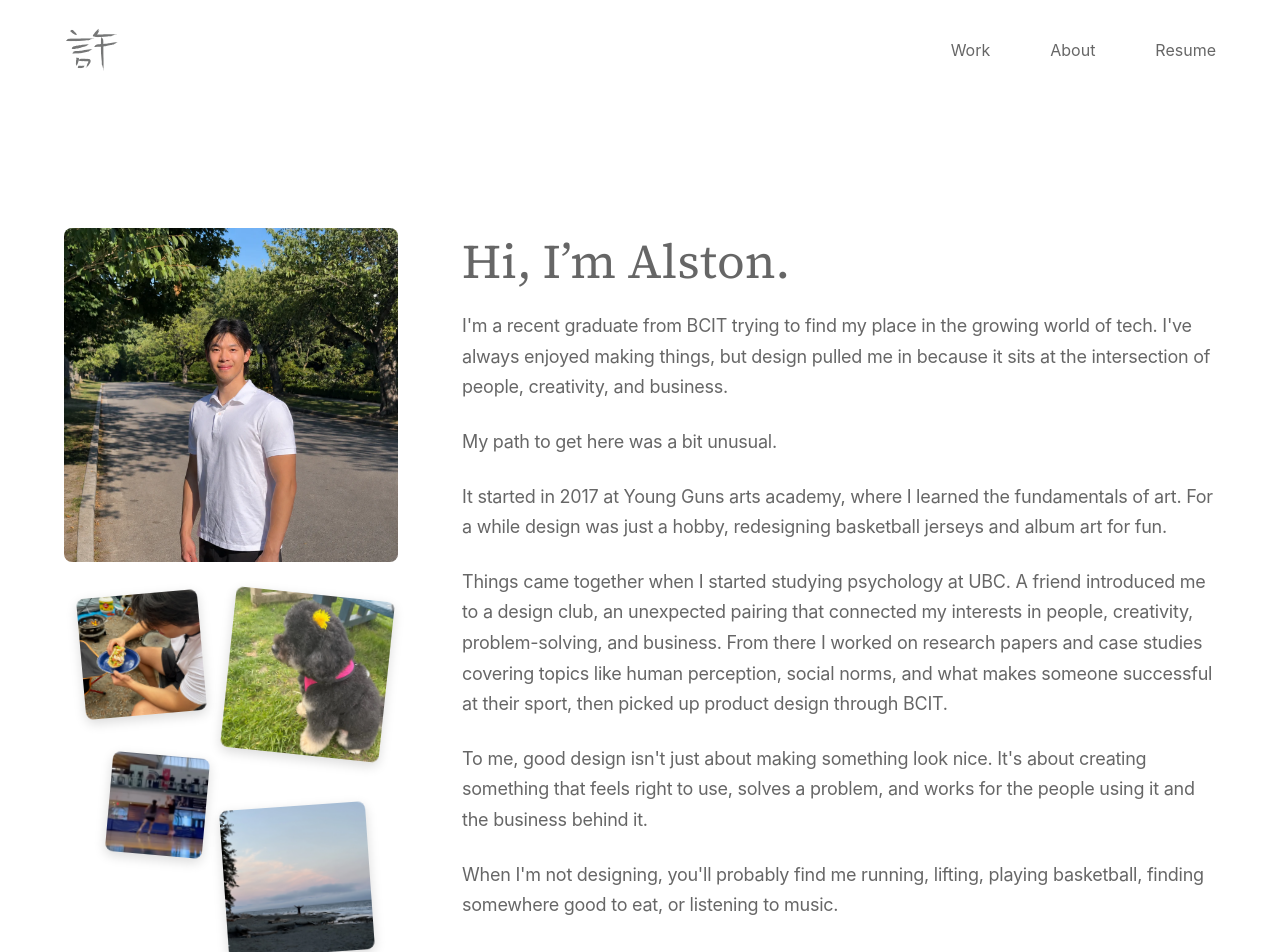
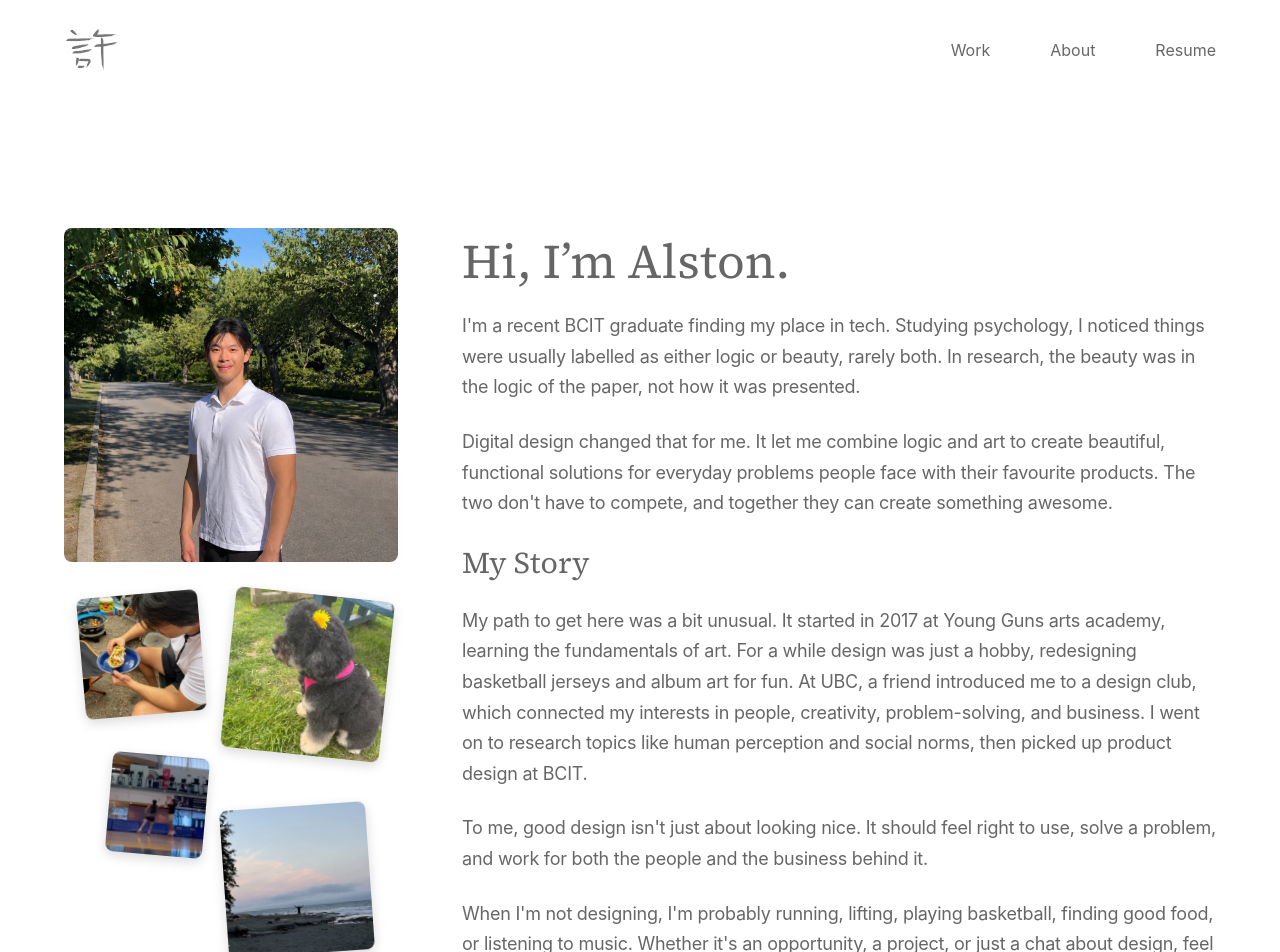
Before and after one commit to Alston44/alston-hsu-portfolio-v2, a Next.js app: page /about in a window 1280 px wide. Shown: the top 952 px of the page. Built offline with nearby package versions, Linux system fonts and the light colour scheme.

Commit message:
changed about and hero section content

```diff
--- a/src/components/About.tsx
+++ b/src/components/About.tsx
@@ -1,14 +1,18 @@
 import ArrowLink from "./ArrowLink";
 import AboutPhotoGallery from "./AboutPhotoGallery";
 
+const BIO_PARAGRAPHS_INTRO = [
+  "I'm a recent BCIT graduate finding my place in tech. Studying psychology, I noticed things were usually labelled as either logic or beauty, rarely both. In research, the beauty was in the logic of the paper, not how it was presented.",
+
+  "Digital design changed that for me. It let me combine logic and art to create beautiful, functional solutions for everyday problems people face with their favourite products. The two don't have to compete, and together they can create something awesome.",
+];
+
 const BIO_PARAGRAPHS = [
-  "I'm a recent graduate from BCIT trying to find my place in the growing world of tech. I've always enjoyed making things, but design pulled me in because it sits at the intersection of people, creativity, and business.",
-  "My path to get here was a bit unusual.",
-  "It started in 2017 at Young Guns arts academy, where I learned the fundamentals of art. For a while design was just a hobby, redesigning basketball jerseys and album art for fun.",
-  "Things came together when I started studying psychology at UBC. A friend introduced me to a design club, an unexpected pairing that connected my interests in people, creativity, problem-solving, and business. From there I worked on research papers and case studies covering topics like human perception, social norms, and what makes someone successful at their sport, then picked up product design through BCIT.",
-  "To me, good design isn't just about making something look nice. It's about creating something that feels right to use, solves a problem, and works for the people using it and the business behind it.",
-  "When I'm not designing, you'll probably find me running, lifting, playing basketball, finding somewhere good to eat, or listening to music.",
-  "Interested in what I'm working on? I'd love to hear from you. Whether it's an opportunity, a project, or just a conversation about design, feel free to reach out.",
+ "My path to get here was a bit unusual. It started in 2017 at Young Guns arts academy, learning the fundamentals of art. For a while design was just a hobby, redesigning basketball jerseys and album art for fun. At UBC, a friend introduced me to a design club, which connected my interests in people, creativity, problem-solving, and business. I went on to research topics like human perception and social norms, then picked up product design at BCIT.",
+
+"To me, good design isn't just about looking nice. It should feel right to use, solve a problem, and work for both the people and the business behind it.",
+
+"When I'm not designing, I'm probably running, lifting, playing basketball, finding good food, or listening to music. Whether it's an opportunity, a project, or just a chat about design, feel free to reach out.",
 ];
 
 const EXPERIENCE = [
@@ -84,6 +88,21 @@ export default function About() {
               Hi, I&rsquo;m Alston.
             </h1>
             <div className="flex max-w-[1400px] flex-col gap-6">
+              {BIO_PARAGRAPHS_INTRO.map((paragraph) => (
+                <p
+                  key={paragraph}
+                  className={bodyText}
+                  style={{ fontVariationSettings: '"wdth" 100' }}
+                >
+                  {paragraph}
+                </p>
+              ))}
+              <p
+                className="font-serif text-[20px] leading-[1.3] font-normal text-black/60 sm:text-[24px] md:text-[30px]"
+                style={{ fontVariationSettings: '"wdth" 100' }}
+              >
+                My Story
+              </p>
               {BIO_PARAGRAPHS.map((paragraph) => (
                 <p
                   key={paragraph}
--- a/src/components/Hero.tsx
+++ b/src/components/Hero.tsx
@@ -17,8 +17,8 @@ export default function Hero() {
             className="max-w-[1112px] text-[13px] leading-[1.4] text-black/80 opacity-56 sm:text-[16px] md:text-[20px] lg:max-w-[692px]"
             style={{ fontVariationSettings: '"wdth" 100' }}
           >
-            An aspiring product designer from Vancouver, formerly psychology and
-            commerce, now designing UI/UX with both in mind.
+            An aspiring product designer from Vancouver, bringing a background in
+            psychology and commerce to design effortless UI/UX experiences.
           </p>
           <div className="flex flex-wrap items-center gap-4 lg:flex-col lg:flex-nowrap lg:items-start lg:gap-[17px]">
             <ArrowLink href="/about">Learn more about me</ArrowLink>
```
